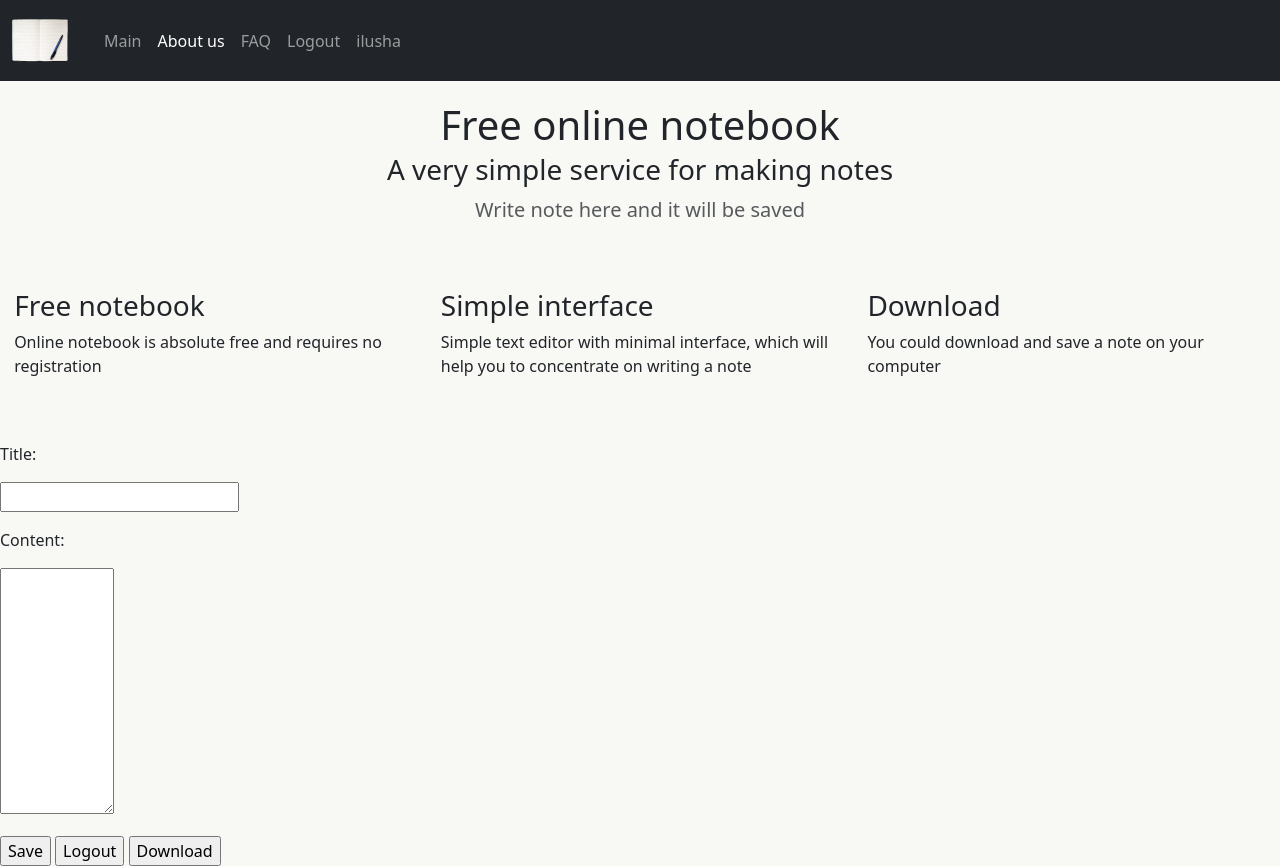
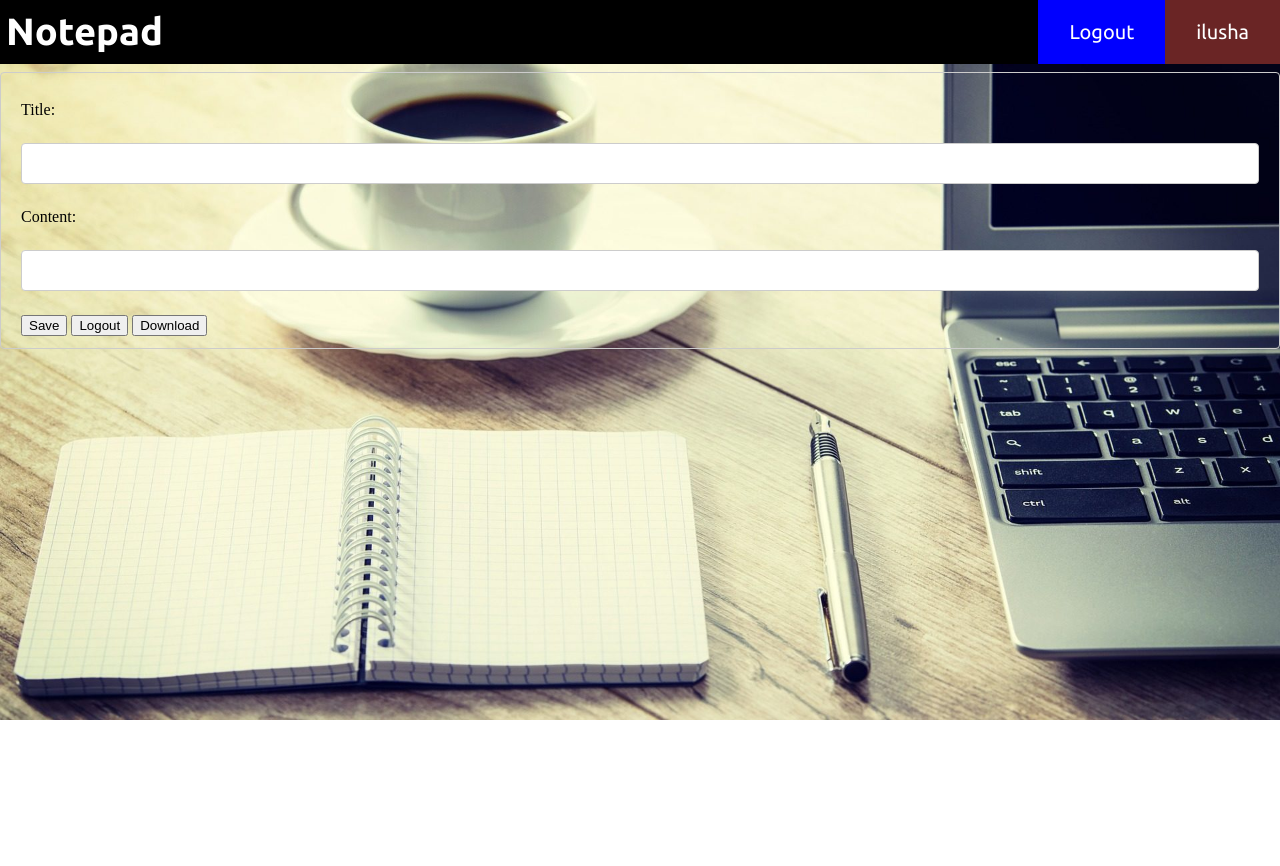
Before and after one commit to ilyadev750/my_notepad, a Django app: page /base/ in a window 1280 px wide. After the commit the page ends 720 px from the top, so only its background shows below. Run offline with Django 3.2, Linux system fonts and the light colour scheme; a user stored in the database is signed in.

Commit message:
I understand how to put django form into css

```diff
--- a/note/forms.py
+++ b/note/forms.py
@@ -2,40 +2,45 @@ from .models import Note
 from django import forms
 from django.utils import timezone
 
+
 class AnonymousNoteForm(forms.Form):
-    title = forms.CharField(max_length=255, required=False)
-    content = forms.CharField(widget=forms.Textarea(attrs={
-        "class": "note-content",
-        "placeholder": "",
-        "name": "content",
-        "rows": 10,
-        "cols": 10,
-    }), required=False)
+    title = forms.CharField(
+        max_length=255,
+        required=False,
+        widget=forms.TextInput(attrs={"class": "editor-container"}),
+    )
+    content = forms.CharField(
+        widget=forms.TextInput(attrs={"class": "editor-container"}), required=False
+    )
     create = forms.DateTimeField(widget=forms.HiddenInput())
     update = forms.DateTimeField(widget=forms.HiddenInput())
     username = forms.CharField(widget=forms.HiddenInput())
 
 
 class UserCreateNoteForm(forms.Form):
-    title = forms.CharField(max_length=255)
-    content = forms.CharField(widget=forms.Textarea(attrs={
-        "class": "note-content",
-        "placeholder": "",
-        "name": "content",
-        "rows": 10,
-        "cols": 10,
-    }))
+    title = forms.CharField(
+        max_length=255, widget=forms.TextInput(attrs={"class": "editor-container"})
+    )
+    content = forms.CharField(
+        widget=forms.TextInput(attrs={"class": "editor-container"})
+    )
     create = forms.DateTimeField(widget=forms.HiddenInput())
     update = forms.DateTimeField(widget=forms.HiddenInput())
     username = forms.CharField(widget=forms.HiddenInput())
 
+
 class UserUpdateNoteForm(forms.Form):
-    title = forms.CharField(max_length=255, error_messages={'required': ''})
-    content = forms.CharField(widget=forms.Textarea(attrs={
-        "class": "note-content",
-        "placeholder": "",
-        "name": "content",
-        "rows": 10,
-        "cols": 10,
-    }), error_messages={'required': ''})
+    title = forms.CharField(max_length=255, error_messages={"required": ""})
+    content = forms.CharField(
+        widget=forms.Textarea(
+            attrs={
+                "class": "note-content",
+                "placeholder": "",
+                "name": "content",
+                "rows": 10,
+                "cols": 10,
+            }
+        ),
+        error_messages={"required": ""},
+    )
     update = forms.DateTimeField(widget=forms.HiddenInput())
--- /dev/null
+++ b/note/static/note/css/editor.css
@@ -0,0 +1,83 @@
+body {
+    background-image: url("../img/notepad_big.jpg");
+    background-size: 100%;
+    background-repeat: no-repeat;
+    height: 100%;
+    margin: 0;
+    padding: 0;
+  }
+
+.notepad-mini {
+  float: left;
+  width: 90px;
+  padding-top: 3px;
+}
+
+.main-name {
+  font-family: 'Ubuntu', sans-serif;
+  text-decoration: none;
+  font-size: 38px;
+  color: white;
+  font-weight: bold;
+  float: left;
+  display: block;
+  padding-top: 10px;
+  padding-left: 6px;
+}
+
+.navbar-custom {
+  font-family: 'Ubuntu', sans-serif;
+  overflow: hidden;
+  background-color: black;
+  border: none;
+}
+
+.navbar-custom a.split {
+  float: right;
+  text-decoration: none;
+  font-size: 20px;
+  display: block;
+  color: white;
+  padding: 20px 31px;
+  text-align: center;
+}
+
+.navbar-custom a.split-blue {
+  float: right;
+  background-color: blue;
+  text-decoration: none;
+  font-size: 20px;
+  display: block;
+  color: white;
+  padding: 20px 31px;
+  text-align: center;
+}
+
+a.split-blue:active {
+  opacity: 0.7;
+}
+
+.navbar-custom a.split-brown {
+  float: right;
+  background-color: #6a2525;
+  text-decoration: none;
+  font-size: 20px;
+  display: block;
+  color: white;
+  padding: 20px 31px;
+  text-align: center;
+}
+
+a.split-brown:active {
+  opacity: 0.7;
+}
+
+.editor-container {
+  width: 100%;
+  padding: 12px 20px;
+  margin: 8px 0;
+  display: inline-block;
+  border: 1px solid #ccc;
+  border-radius: 4px;
+  box-sizing: border-box;
+}
--- a/note/templates/note/editor.html
+++ b/note/templates/note/editor.html
@@ -1,4 +1,60 @@
-<!DOCTYPE html>
+{% extends 'base.html' %}
+{% load static %}
+{% block css %}
+    <link rel="stylesheet" href="{% static 'note/css/font-awesome/css/font-awesome.min.css' %}" />
+    <link rel="stylesheet" href="{% static 'note/css/about.css' %}" />
+    <link rel="stylesheet" href="{% static 'note/css/editor.css' %}" />
+{% endblock %}
+
+
+{% block title %}
+Editor
+{% endblock %}
+
+{% block content %}
+
+<div class="navbar-custom">
+  <a class="main-name" href="{% url 'home' %}">Notepad</a>
+  {% if user.is_authenticated %}
+    <a href="#" class="split-brown">{{ user }}</a>
+    <a href="{% url 'logout' %}" class="split-blue">Logout</a>
+  {% else %}
+    <a href="#" class="split-brown">{{ user }}</a>
+    <a href="{% url 'about' %}" class="split">About</a>
+    <a href="{% url 'home' %}" class="split">Home</a>
+  {% endif %}
+</div>
+
+<div class="editor-container">
+  <form action="" method="post" enctype="multipart/form-data">
+    {% csrf_token %}
+    {% for field in form %}
+      {% if field.is_hidden %}
+        {{ field }}
+      {% else %}
+        {# {{field.errors}} #}
+        <p>{{ field.label_tag }}</p>
+        <p>{{ field }}</p>
+      {% endif %}
+    {% endfor %}
+    {% if user.is_authenticated %}
+      <input type="submit" name="save" value="Save" />
+      <input type="submit" name="logout" value="Logout" />
+    {% else %}
+      <input type="submit" name="register" value="Register" />
+      <input type="submit" name="login" value="Login" />
+    {% endif %}
+    <input type="submit" name="download" value="Download" />
+  </form>
+
+</div>
+
+{% endblock %}
+
+
+
+
+<!-- <!DOCTYPE html>
 <html lang="en">
   <head>
     <meta charset="UTF-8" />
@@ -126,4 +182,4 @@
       </form>
     </div>
   </body>
-</html>
+</html> -->
```
Also changed, not shown: db.sqlite3.
